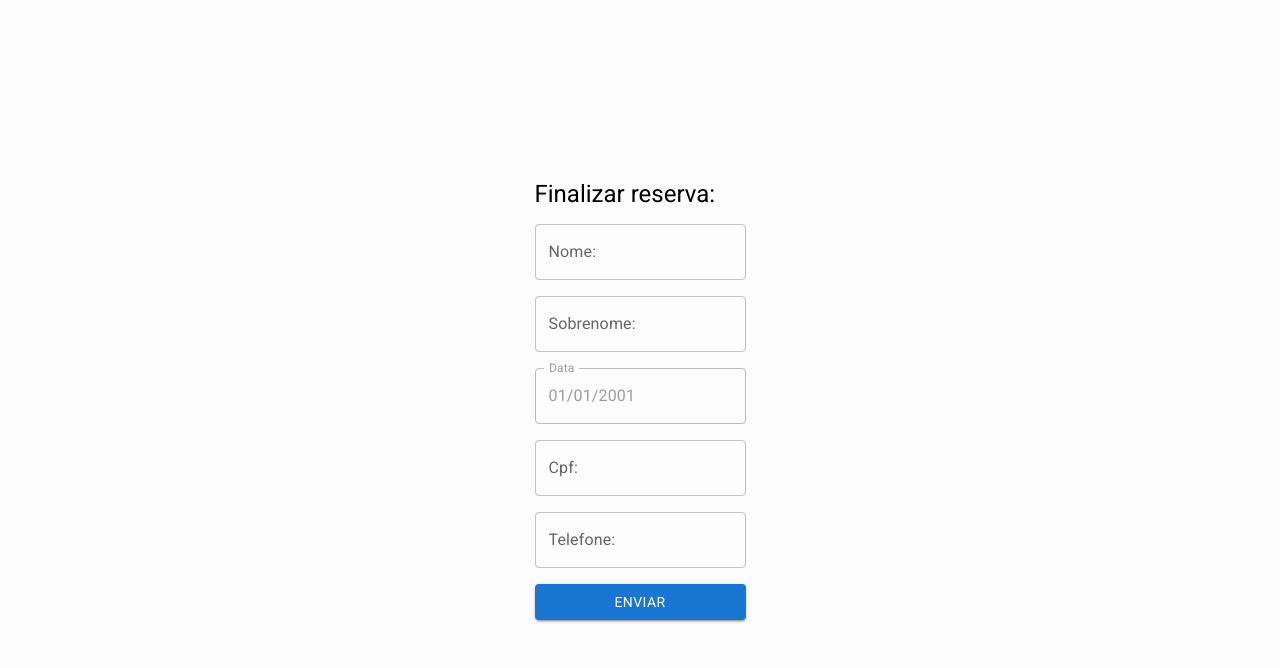
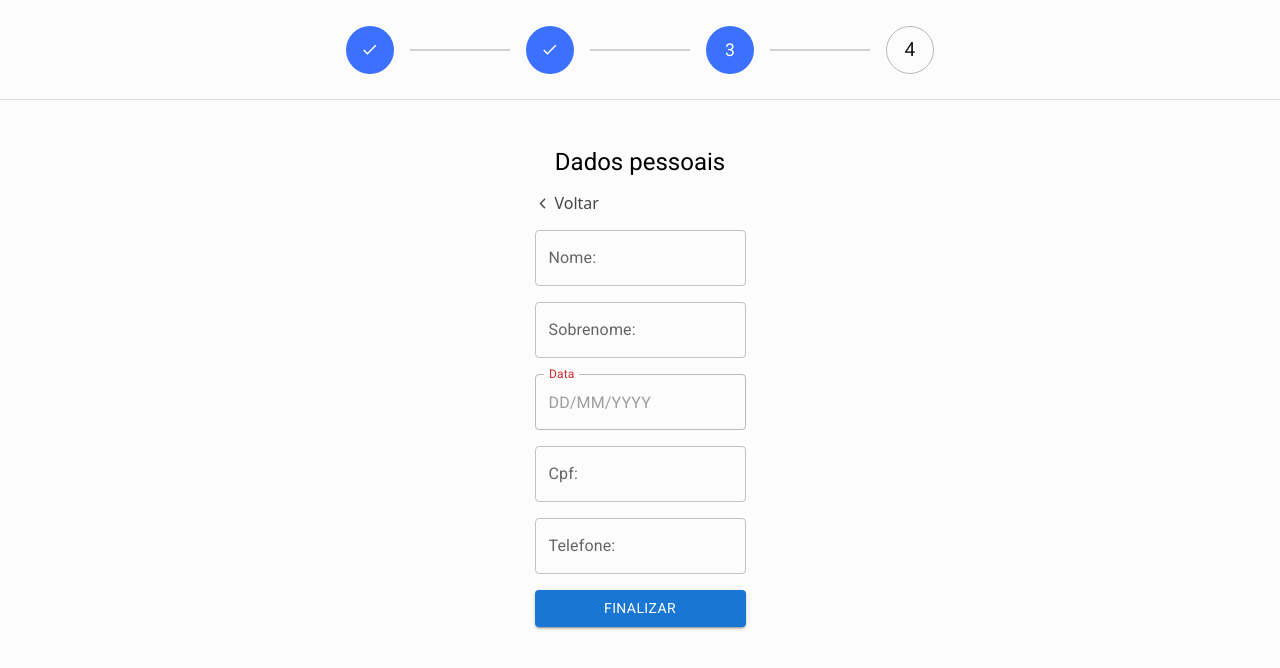
Before and after one commit to Luisfelippedev/agendamento-chacara, a Next.js app in the folder agendamento-chacara-frontend/: page /form/1 in a window 1280 px wide. Shown: the top 668 px of the page. Built offline with nearby package versions, Linux system fonts and the light colour scheme; no server answers; the database is empty.

Commit message:
feat: adding header component in form page

```diff
--- a/agendamento-chacara-frontend/src/app/form/[date]/page.tsx
+++ b/agendamento-chacara-frontend/src/app/form/[date]/page.tsx
@@ -9,11 +9,14 @@ import { DatePicker, LocalizationProvider } from "@mui/x-date-pickers";
 import { AdapterDayjs } from "@mui/x-date-pickers/AdapterDayjs";
 import dayjs from "dayjs";
 import "dayjs/locale/pt-br";
+import { Header } from "@/components/Header/Header";
+import { IoIosArrowBack } from "react-icons/io";
 
 const Form = () => {
   const params = useParams<{ date: string }>();
   const router = useRouter();
-  const [value, setValue]: any = useState();
+  const [value, setValue] = useState<string | null>(null);
+  const [currentDate, setCurrentDate] = useState<string | null>(null);
 
   const stringToDateObj = (date: string) => {
     const dataFormatoOriginal = date;
@@ -34,28 +37,47 @@ const Form = () => {
     });
   };
 
+  const handleClickBackButton = () => {
+    router.push("/reservation");
+  };
+
   useEffect(() => {
     if (params.date === "undefined") {
       router.push("/reservation");
+    } else {
+      setCurrentDate(params.date);
     }
     verifyDateStatus();
-    // stringToDateObj();
-  }),
-    [];
+    // eslint-disable-next-line react-hooks/exhaustive-deps
+  }, [params.date]); // Executa o efeito quando params.date mudar
 
   return (
     <div className={styles.background}>
+      <Header page="formPage" />
+
       <div className={styles.formContainer}>
-        <span className={styles.titleForm}>Finalizar reserva:</span>
+        <p style={{ textAlign: "center" }} className={styles.titleForm}>
+          Dados pessoais
+        </p>
+        <div className={styles.backButton}>
+          <p onClick={handleClickBackButton} className={styles.textBackButton}>
+            <IoIosArrowBack size={15} />
+            Voltar
+          </p>
+        </div>
         <TextField id="outlined-basic" label="Nome:" variant="outlined" />
         <TextField id="outlined-basic" label="Sobrenome:" variant="outlined" />
         <LocalizationProvider dateAdapter={AdapterDayjs} adapterLocale="pt-br">
-          <DatePicker
-            disabled
-            label="Data"
-            // defaultValue={stringToDateObj()}
-            defaultValue={stringToDateObj(params.date)}
-          />
+          {currentDate != null ? (
+            <DatePicker
+              disabled
+              label="Data"
+              // defaultValue={stringToDateObj()}
+              defaultValue={stringToDateObj(currentDate)}
+            />
+          ) : (
+            ""
+          )}
         </LocalizationProvider>
         <TextField
           id="outlined-basic"
@@ -66,10 +88,9 @@ const Form = () => {
         />
         <TextField id="outlined-basic" label="Telefone:" variant="outlined" />
         <Button className={styles.button} variant="contained">
-          ENVIAR
+          FINALIZAR
         </Button>
       </div>
-      {/* <p>{params.date}</p>; */}
     </div>
   );
 };
--- a/agendamento-chacara-frontend/src/app/form/[date]/styles.module.scss
+++ b/agendamento-chacara-frontend/src/app/form/[date]/styles.module.scss
@@ -9,14 +9,32 @@
     align-items: center;
     background-color: $primary-color;
     flex-direction: column;
-    gap: 1rem;
-    justify-content: center;
+    gap: 3rem;
+    justify-content: flex-start;
     align-items: center;
 
+    .backButton{
+        display: flex;
+        justify-content: flex-start;
+        align-items: center;
+        width: 100%;
+        .textBackButton{
+            display: flex;
+            align-items: center;
+            font-size: 1rem;
+            font-family: system-ui, -apple-system, BlinkMacSystemFont, 'Segoe UI', Roboto, Oxygen, Ubuntu, Cantarell, 'Open Sans', 'Helvetica Neue', sans-serif;
+            font-weight: 400;
+            color:  rgb(70, 70, 70);
+            cursor: pointer;
+            gap: 5px;
+            font-weight: 400;
+        }
+    }
     .formContainer{
         display: flex;
         flex-direction: column;
         gap: 1rem;
+        height: 100%;
         .titleForm{
             font-size: 1.5rem;
         }
--- a/agendamento-chacara-frontend/src/components/Header/Header.tsx
+++ b/agendamento-chacara-frontend/src/components/Header/Header.tsx
@@ -41,7 +41,14 @@ export const Header = ({ page }: Props) => {
       </div>
       <div className={styles.headerMobile}>
         <div className={styles.midContainer}>
-          <p className={styles.textHeaderMobile}>Selecione um horário</p>
+          <p
+            style={page === "formPage" ? { marginLeft: 22 } : {}}
+            className={styles.textHeaderMobile}
+          >
+            {page == "reservationPage"
+              ? "Selecione um horário"
+              : "Preencha os dados"}
+          </p>
         </div>
       </div>
     </>
```
Also changed, not shown: agendamento-chacara-frontend/src/app/reservation/page.tsx (+5 -3 lines).
